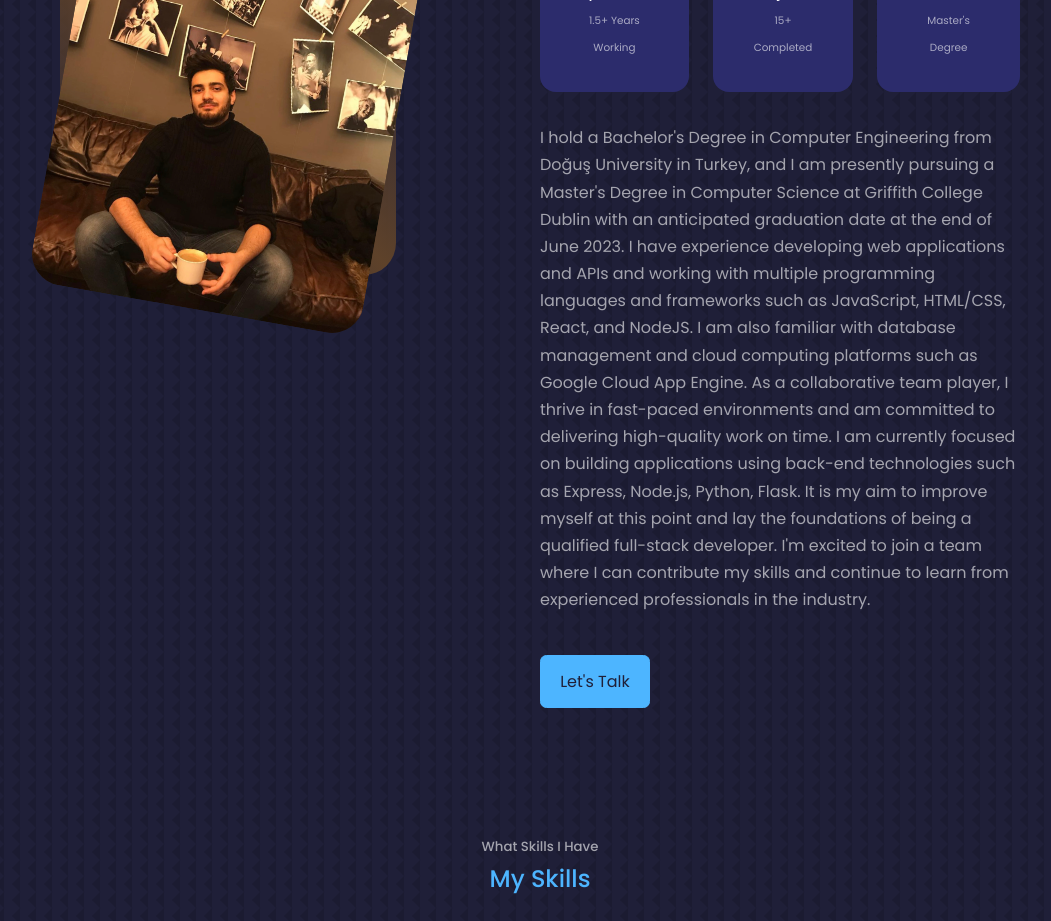
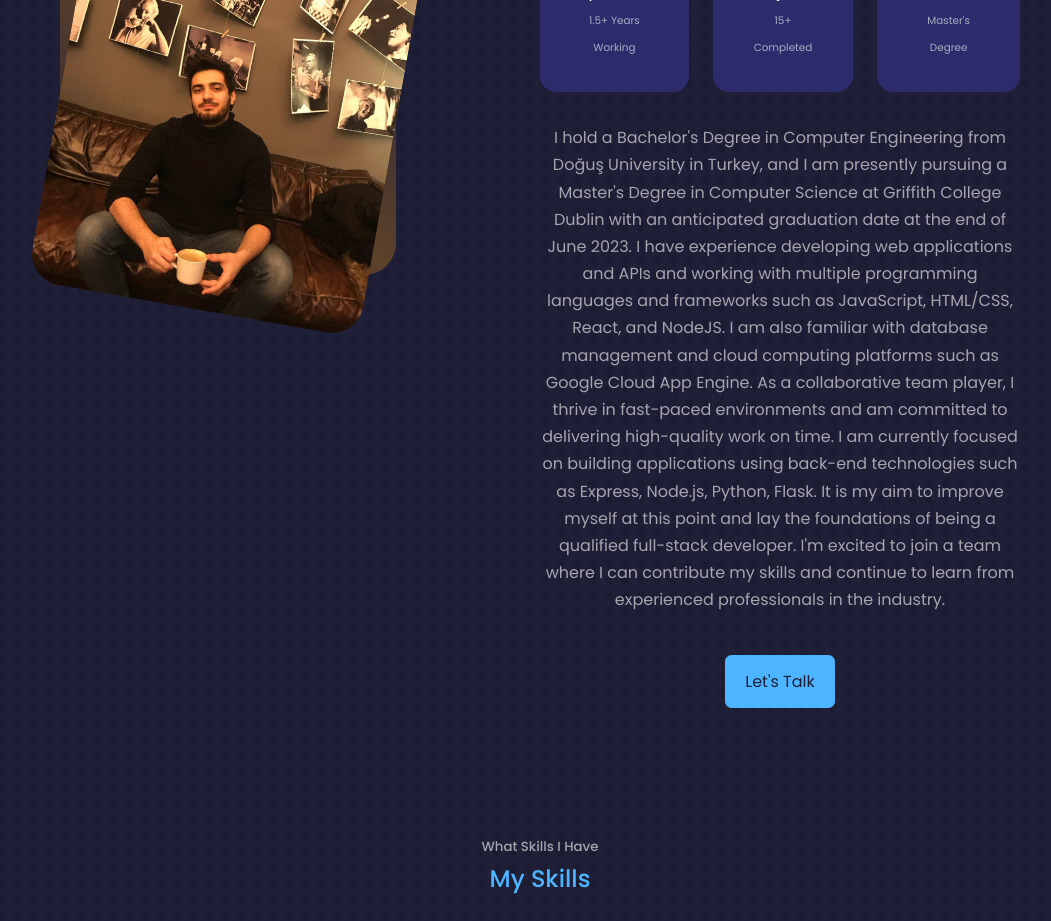
Before and after one commit to iburaksag/react-personal-website, a React (Create React App) app: page / in a window 1280 px wide. Shown: the part 1140-2061 px from the top of the page, without its empty margins (100-1151 px from the left). Built offline with nearby package versions, Linux system fonts and the light colour scheme.

Commit message:
Minor changes implemented.

```diff
--- a/src/components/about/About.jsx
+++ b/src/components/about/About.jsx
@@ -57,7 +57,7 @@ const About = () => {
             professionals in the industry.
           </p>
 
-          <a href="#contact" className="btn btn-primary">
+          <a href="#contact" className="btn btn-primary btn-talk">
             Let's Talk
           </a>
         </div>
--- a/src/components/about/about.css
+++ b/src/components/about/about.css
@@ -64,6 +64,12 @@
 .about__content p {
     margin: 2rem 0 2.6rem;
     color: var(--color-light);
+    text-align: center;
+}
+
+.btn-talk {
+    display: block!important;
+    margin: 0 auto;
 }
 
 
```
